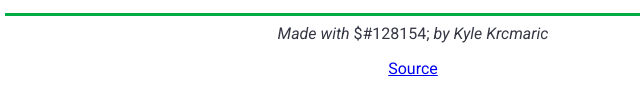
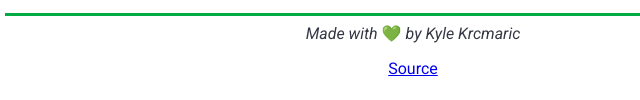
Before and after one commit to krcm0209/krcmaric, a plain HTML site: page index.html in a window 1280 px wide. Shown: the part 2858-2958 px from the top of the page, 227-867 px from the left. Drawn offline with Linux system fonts and the light colour scheme.

Commit message:
fix: change html code typo $ to &

```diff
--- a/index.html
+++ b/index.html
@@ -182,7 +182,7 @@
             </div>
         </div>
         <div class="section footer">
-            <p><i>Made with </i>$#128154;<i> by Kyle Krcmaric</i></p>
+            <p><i>Made with </i>&#128154;<i> by Kyle Krcmaric</i></p>
             <a href="https://github.com/krcm0209/krcmaric">Source</a>
         </div>
     </body>
```
